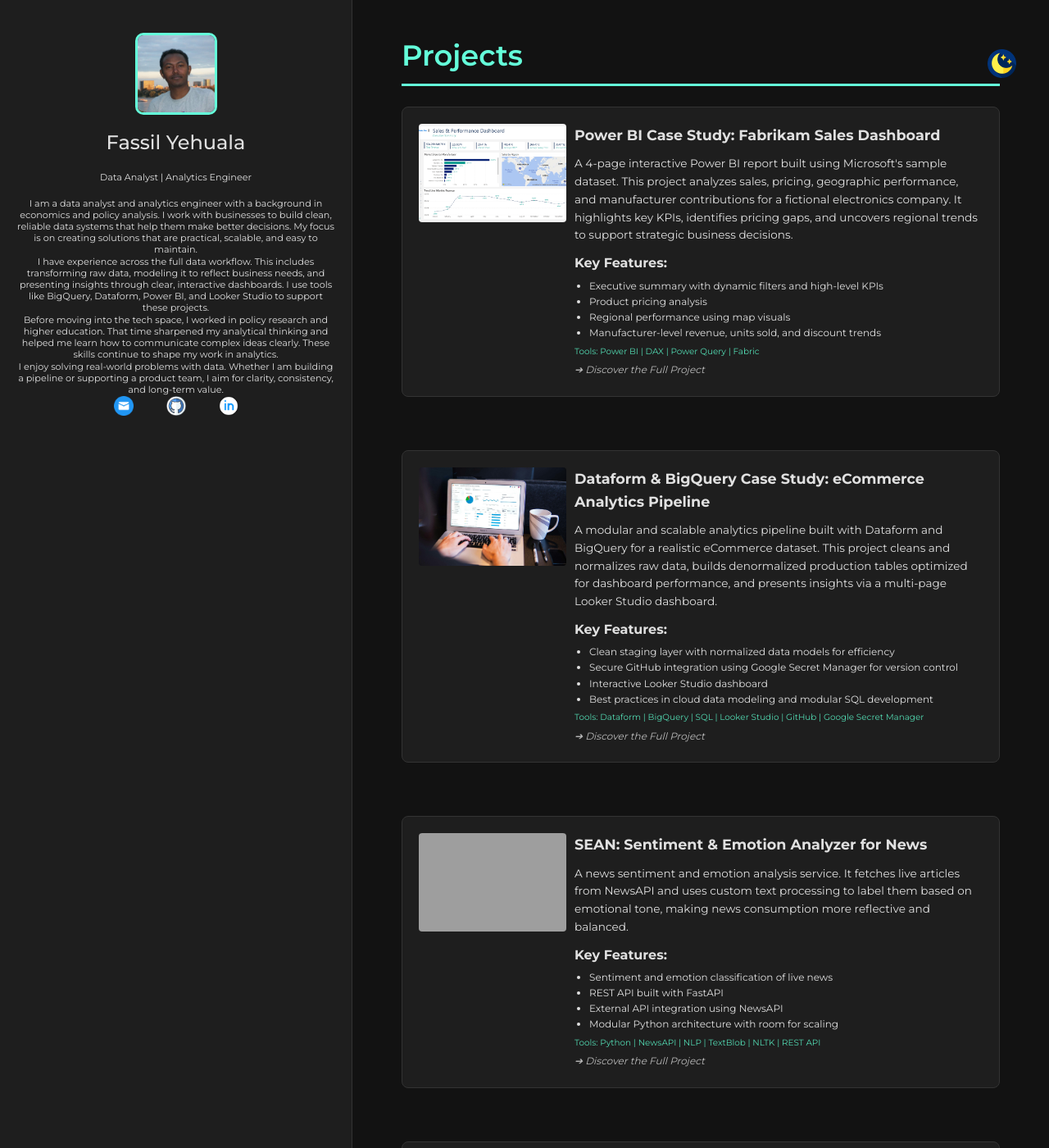
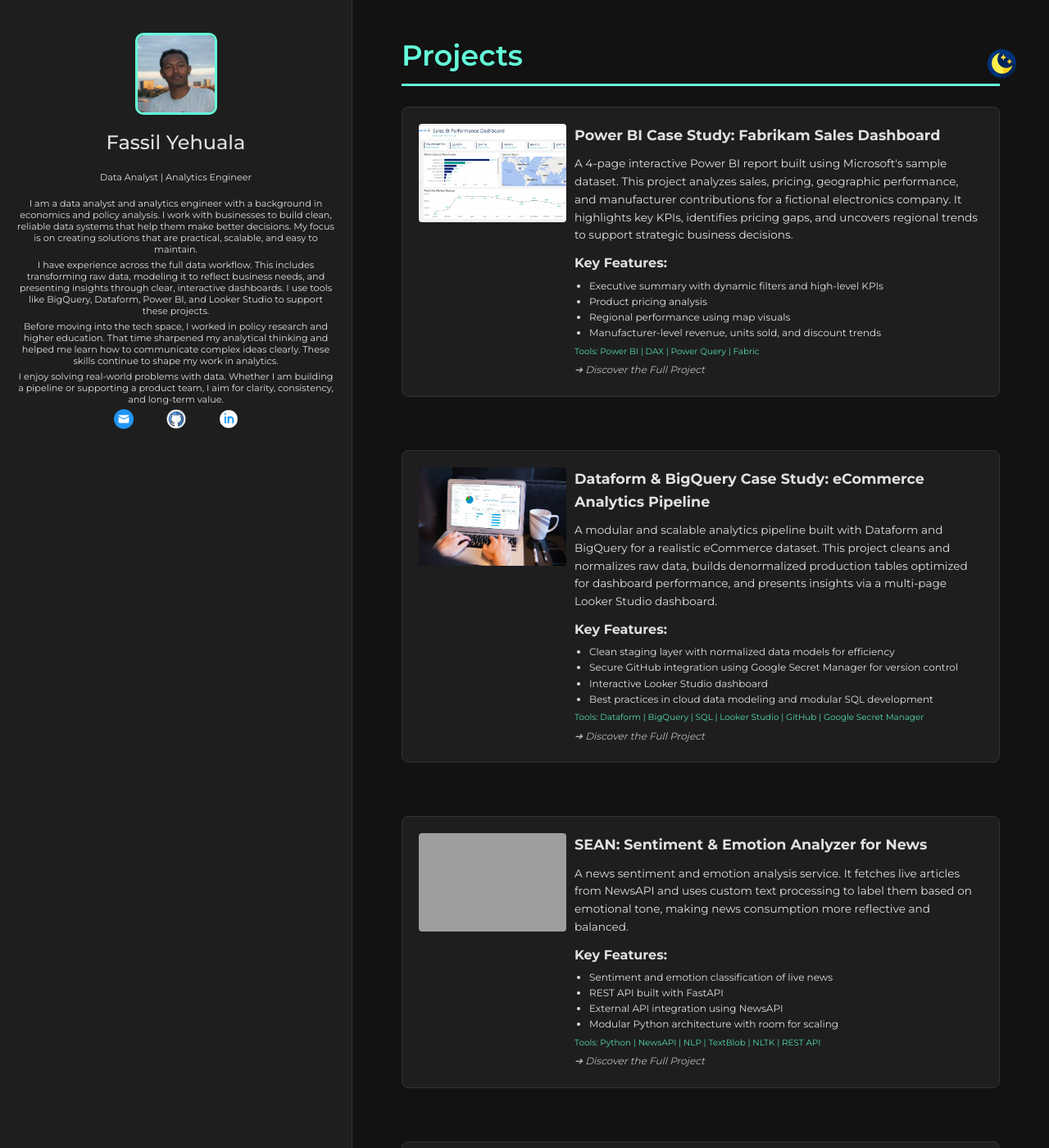
Before and after one commit to Fassilsis/fassilsis.github.io, a Jekyll site: the page built from index.md, in a window 1280 px wide and 1400 px high. Shown: the whole window at 82% size. Built offline with Jekyll 4.4.1, drawn with Linux system fonts in a browser that asks for light colours; grey boxes are pictures that could not be loaded.

Commit message:
Update style.css

```diff
--- a/assets/css/style.css
+++ b/assets/css/style.css
@@ -102,7 +102,7 @@ a:hover {
   color: var(--text-color);
   line-height: 1.25;
   text-align: center;
-  margin-bottom: 1px;
+  margin-bottom: 5px;
 }
 
 /* Contact Icons */
```
